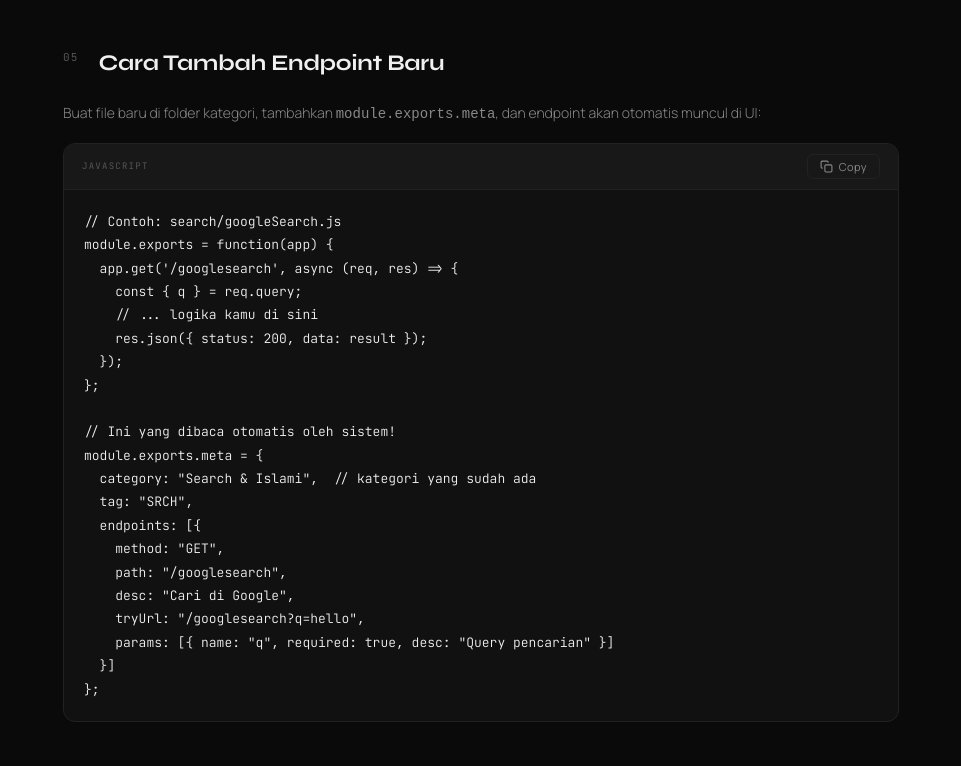
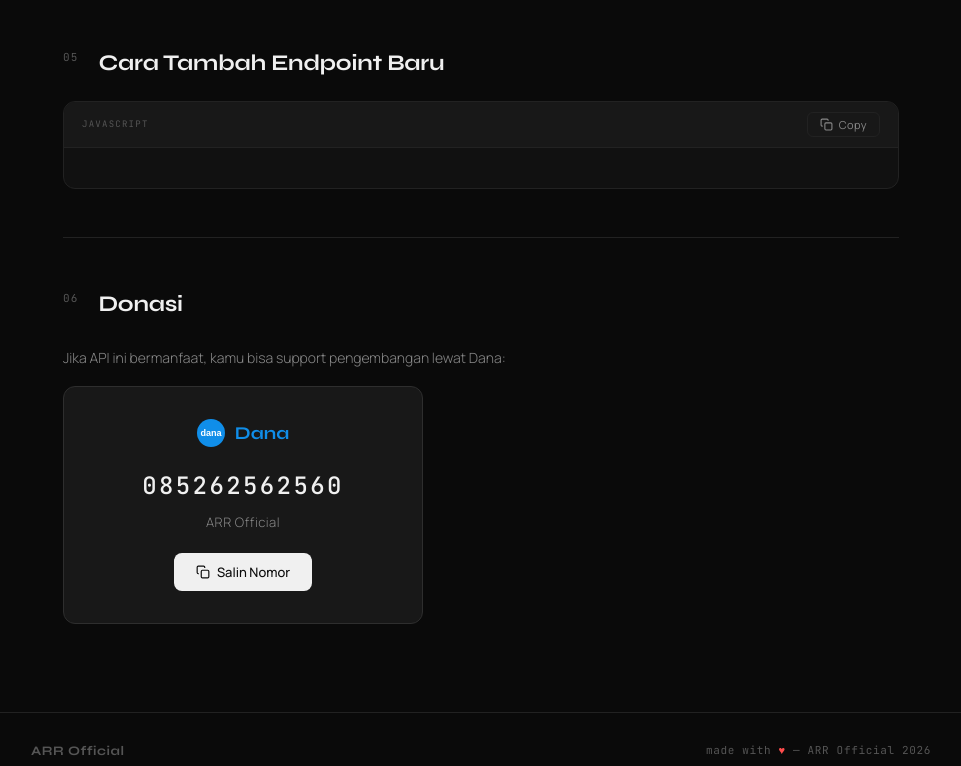
Before and after one commit to agus334/rest-apis, a website: page public/index.html in a window 1280 px wide. Shown: the part 1474-2240 px from the top of the page, without its empty margins (159-1120 px from the left). Drawn offline with Linux system fonts and the light colour scheme; no server answers.

Commit message:
Update index.html

```diff
--- a/public/index.html
+++ b/public/index.html
@@ -130,7 +130,7 @@
             <span class="section-index">05</span>
             <div><h2 class="section-title">Cara Tambah Endpoint Baru</h2></div>
           </div>
-          <p class="doc-text">Buat file baru di folder kategori, tambahkan <code>module.exports.meta</code>, dan endpoint akan otomatis muncul di UI:</p>
+          <p class="doc-text"><code></code></p>
           <div class="code-wrap copyable">
             <div class="code-topbar">
               <span class="code-lang">JAVASCRIPT</span>
@@ -139,27 +139,7 @@
                 Copy
               </button>
             </div>
-            <pre id="codeBlock">// Contoh: search/googleSearch.js
-module.exports = function(app) {
-  app.get('/googlesearch', async (req, res) => {
-    const { q } = req.query;
-    // ... logika kamu di sini
-    res.json({ status: 200, data: result });
-  });
-};
-
-// Ini yang dibaca otomatis oleh sistem!
-module.exports.meta = {
-  category: "Search & Islami",  // kategori yang sudah ada
-  tag: "SRCH",
-  endpoints: [{
-    method: "GET",
-    path: "/googlesearch",
-    desc: "Cari di Google",
-    tryUrl: "/googlesearch?q=hello",
-    params: [{ name: "q", required: true, desc: "Query pencarian" }]
-  }]
-};</pre>
+            <pre id="codeBlock"></pre>
           </div>
         </div>
       </div>
```
